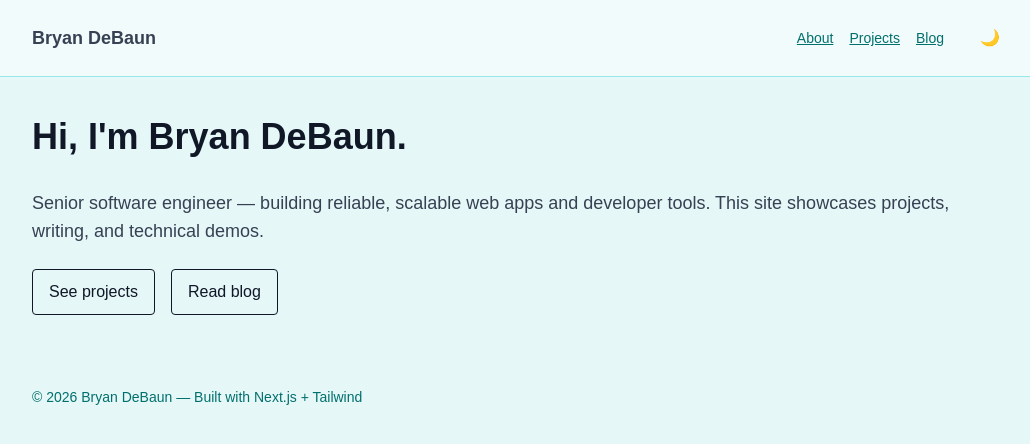
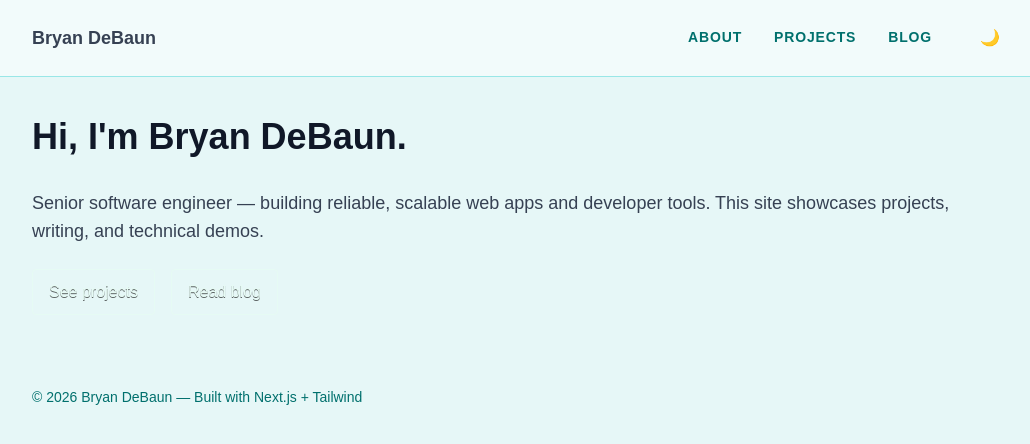
Before and after one commit to bryan-debaun/bryandebaun.dev, a Next.js app: page / in a window 1280 px wide. Shown: the top 444 px of the page, without its empty margins (120-1150 px from the left). Built offline with nearby package versions, Linux system fonts and the light colour scheme.

Commit message:
style: enforce header link styles with !important and improve contrast (fixes #9)

```diff
--- a/src/app/globals.css
+++ b/src/app/globals.css
@@ -103,12 +103,47 @@ html.light {
   border-bottom: 1px solid var(--color-norwegian-300);
 }
 
-.site-nav a {
-  color: var(--color-norwegian-700);
+.site-nav a,
+.site-nav a * {
+  color: var(--color-norwegian-700) !important;
+  /* muted teal for better distinction */
+  position: relative;
+  display: inline-block;
+  vertical-align: middle;
+  font-weight: 600;
+  padding: 0.125rem 0.25rem;
+  padding-bottom: 0.25rem;
+  /* space for underline */
+  text-decoration: none;
+  text-transform: uppercase !important;
+  letter-spacing: 0.06em;
+}
+
+/* Animated underline */
+.site-nav a::after {
+  content: "";
+  position: absolute;
+  left: 0;
+  bottom: -4px;
+  height: 2px;
+  width: 0;
+  background: var(--color-fjord-600);
+  border-radius: 2px;
+  transition: width .18s ease-in-out;
+}
+
+.site-nav a:hover::after,
+.site-nav a:focus-visible::after {
+  width: 100%;
 }
 
 .site-nav a:hover {
   color: var(--color-fjord-600);
+}
+
+.site-nav a:focus-visible {
+  outline: 3px solid rgba(23, 111, 196, 0.12);
+  outline-offset: 3px;
 }
 
 /* Preserve dark mode behavior */
@@ -125,7 +160,15 @@ html.light {
 }
 
 .dark .site-nav a {
-  color: var(--color-norwegian-100);
+  color: var(--color-fjord-neon);
+  font-weight: 700;
+  text-shadow: 0 1px 0 rgba(0, 0, 0, 0.6);
+  transition: color .12s ease, text-shadow .12s ease;
+}
+
+.dark .site-nav a:hover {
+  color: var(--color-white);
+  text-shadow: none;
 }
 
 /* Footer color follows the Norwegian muted teal (light) and a soft mint in dark mode */
--- a/src/app/layout.tsx
+++ b/src/app/layout.tsx
@@ -19,7 +19,7 @@ export default function RootLayout({ children }: { children: React.ReactNode })
         <header className="site-header border-b sticky top-0 z-10">
           <div className="mx-auto max-w-5xl px-6 py-4 flex items-center justify-between">
             <Link href="/" className="text-lg font-semibold prose prose-norwegian dark:prose-invert">Bryan DeBaun</Link>
-            <nav className="site-nav flex gap-4 items-center prose prose-norwegian dark:prose-invert">
+            <nav className="site-nav flex gap-6 items-center prose prose-norwegian dark:prose-invert">
               <Link href="/about" className="text-sm">About</Link>
               <Link href="/projects" className="text-sm">Projects</Link>
               <Link href="/blog" className="text-sm">Blog</Link>
--- a/src/app/page.tsx
+++ b/src/app/page.tsx
@@ -6,8 +6,8 @@ export default function Home() {
       <h1 className="font-bold">Hi, I&apos;m Bryan DeBaun.</h1>
       <p className="text-lg">Senior software engineer — building reliable, scalable web apps and developer tools. This site showcases projects, writing, and technical demos.</p>
       <p className="mt-6">
-        <Link href="/projects" className="inline-block rounded border px-4 py-2 no-underline btn">See projects</Link>
-        <Link href="/blog" className="ml-4 inline-block rounded border px-4 py-2 no-underline btn">Read blog</Link>
+        <Link href="/projects" className="inline-block rounded border px-4 py-2 no-underline btn btn--neon">See projects</Link>
+        <Link href="/blog" className="ml-4 inline-block rounded border px-4 py-2 no-underline btn btn--neon">Read blog</Link>
       </p>
     </div>
   );
```
